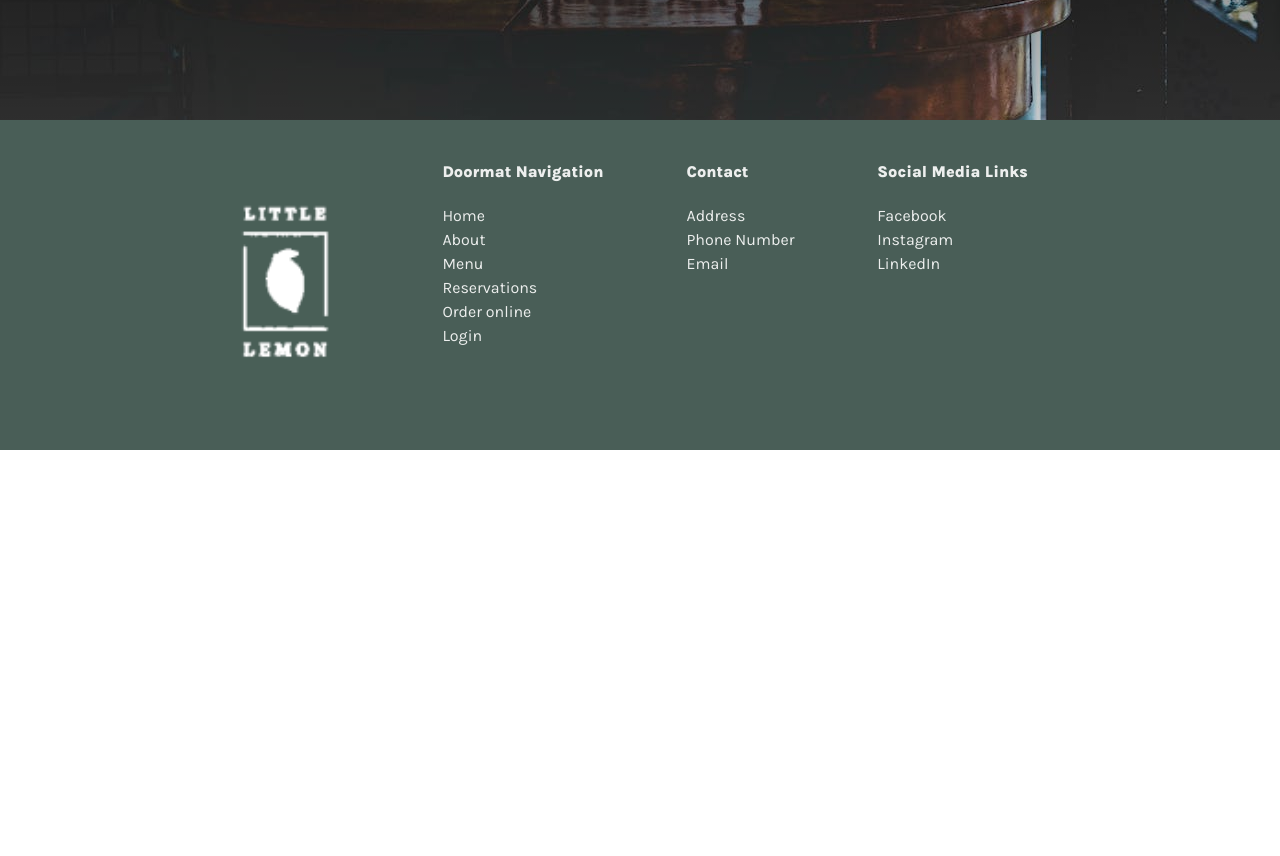
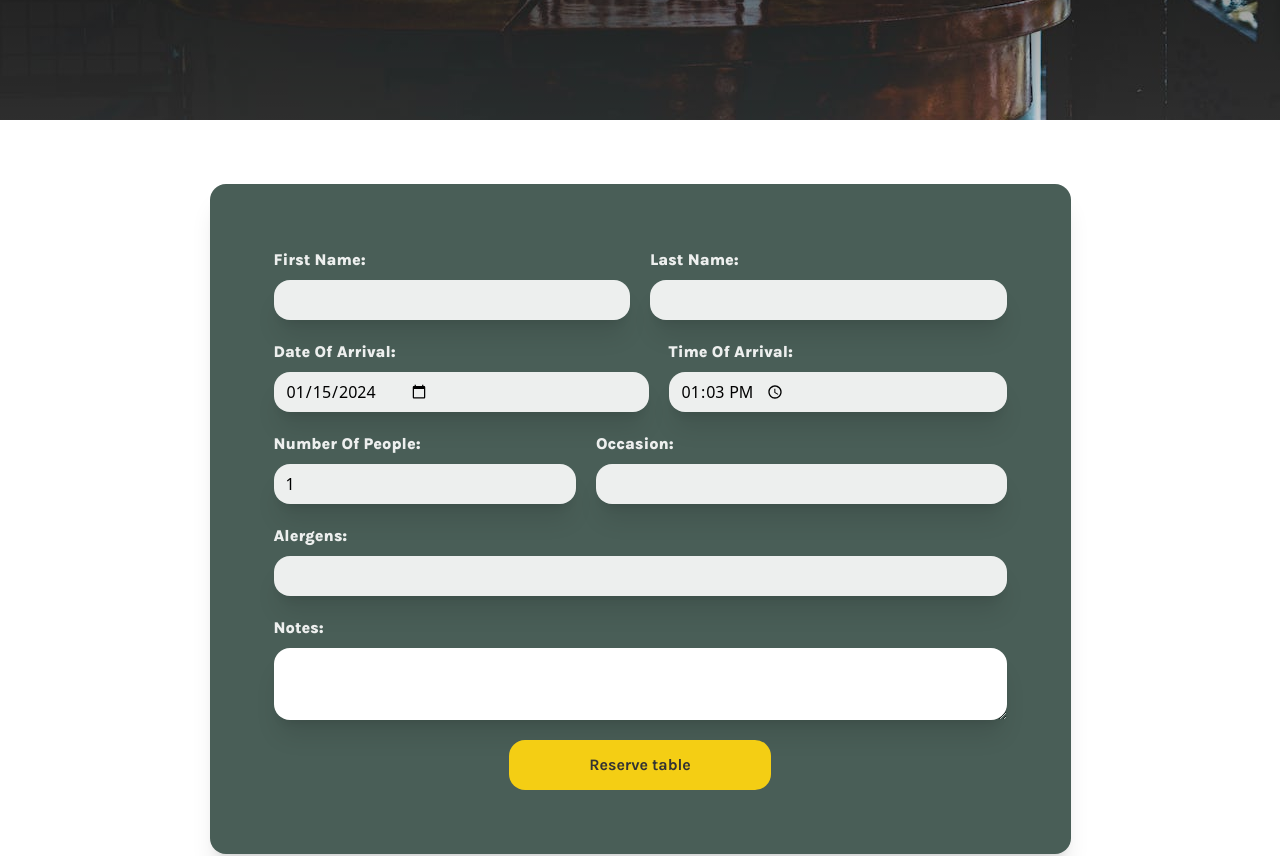
Before and after one commit to KK998/little-lemon-app, a React (Create React App) app: page /reservations in a window 1280 px wide. Shown: the part 500-1356 px from the top of the page. Before the commit the page ends 950 px from the top, so only its background shows below. Built offline with nearby package versions, Linux system fonts and the light colour scheme; a web font is replaced by a local one.

Commit message:
first form components and the initial reservation table form

```diff
--- a/src/components/Button.tsx
+++ b/src/components/Button.tsx
@@ -16,17 +16,17 @@ const ButtonVariants = cva("h-[50px] py-4 px-20 rounded-2xl max-w-full flex item
     }
 });
 
-type Props = React.PropsWithChildren & React.HTMLAttributes<HTMLButtonElement> & VariantProps<typeof ButtonVariants>;
+type Props = React.PropsWithChildren<React.HTMLAttributes<HTMLButtonElement> & VariantProps<typeof ButtonVariants> & {
+    buttonType?: "button" | "submit" | "reset"
+}>;
 
-function Button({ children, className, kind, ...props }: Props) {
+function Button({ children, className, kind, buttonType, ...props }: Props) {
     return (
-        <Typography
-            className={ButtonVariants({ kind, className })}
-            tag="button"
-            type="Card title"
-            {...props}>
-            {children}
-        </Typography>
+        <button className={ButtonVariants({ kind, className })} type={buttonType} {...props}>
+            <Typography type="Card title">
+                {children}
+            </Typography>
+        </button>
     )
 }
 
--- /dev/null
+++ b/src/components/FormField.tsx
@@ -0,0 +1,32 @@
+import cn from '../util/cn'
+import colors from '../util/colors'
+import Typography from './Typography'
+
+function Input({ name, type = "text", className, ...props }: React.InputHTMLAttributes<HTMLInputElement>) {
+  return <input className={cn("flex items-center h-10 px-3 font-medium text-base rounded-2xl shadow-xl focus-within:outline-none focus-within:shadow", colors.bg.secondary.white, className)} name={name} type={type} {...props} />
+}
+
+function TextArea({ name, className, ...props }: React.TextareaHTMLAttributes<HTMLTextAreaElement>) {
+  return <textarea className={cn("p-3 font-medium text-base rounded-2xl shadow-xl focus-within:outline-none focus-within:shadow", className)} name={name} {...props} />
+}
+
+type Props = React.PropsWithChildren<{
+  label: string
+  name: string
+}>
+
+function FormField({ children, label, name }: Props) {
+  return (
+    <div className='flex flex-col flex-grow gap-2'>
+      <Typography tag="label" type="Section categories" className={cn(colors.text.secondary.white)} htmlFor={name}>
+        {label}:
+      </Typography>
+      {children}
+    </div>
+  )
+}
+
+FormField.Input = Input;
+FormField.TextArea = TextArea;
+
+export default FormField
--- a/src/components/Typography.tsx
+++ b/src/components/Typography.tsx
@@ -14,9 +14,10 @@ type Props = React.PropsWithChildren<{
     className?: string
     tag?: React.ElementType
     type?: TypographyStyles
+    htmlFor?: string
 }>
 
-function Typography({ className, children, tag, type = 'Regular text' }: Props) {
+function Typography({ className, children, tag, type = 'Regular text', ...props }: Props) {
     const Element = tag || 'p'
 
     switch (type) {
@@ -47,7 +48,7 @@ function Typography({ className, children, tag, type = 'Regular text' }: Props)
     }
 
     return (
-        <Element className={className}>{children}</Element>
+        <Element className={className} {...props}>{children}</Element>
     )
 }
 
--- a/src/pages/Reservations.tsx
+++ b/src/pages/Reservations.tsx
@@ -1,13 +1,151 @@
+import { createContext, useContext, useState } from "react";
+
 import Hero from "../components/Hero"
 import Typography from "../components/Typography"
+import Testimonials from "../components/Testimonials";
+import About from "../components/About";
+import Button from "../components/Button";
+import FormField from "../components/FormField";
 import Default from "../layouts/Default"
 
-import ReservationJPEG from "../assets/reservation.jpeg";
+import cn from "../util/cn";
 import colors from "../util/colors";
 
-function Reservations() {
+import ReservationJPEG from "../assets/reservation.jpeg";
+
+type ReservationStep = "FORM" | "CONFIRMATION" | "SUCCESS"
+
+type ReservationFormFields = {
+    firstName: string
+    lastName: string
+    date: string
+    time: string
+    numberOfPeople: number
+    occasion: string
+    alergens?: string
+    notes?: string
+}
+
+const MAXIMUM_NUMBER_OF_PEOPLE = 50
+
+function FormRow({ children }: React.PropsWithChildren<{}>) {
+    return <div className="flex flex-wrap gap-5">{children}</div>
+}
+
+function ReservationForm() {
+    const { formFields, setFormFields, setStep } = useReservationContext()
+
+    const handleFormSubmit = (event: React.FormEvent<HTMLFormElement>) => {
+        event.preventDefault()
+        setStep("CONFIRMATION")
+    }
+
     return (
-        <Default>
+        <section className="flex items-center justify-center py-16">
+            <form onSubmit={handleFormSubmit} className={cn("container mx-auto flex flex-col gap-5 p-16 shadow-xl rounded-2xl", colors.bg.primary.green)}>
+                <FormRow>
+                    <FormField label="First Name" name="firstName">
+                        <FormField.Input
+                            name="firstName"
+                            type="text"
+                            value={formFields.firstName}
+                            onChange={(e) => setFormFields({ ...formFields, firstName: e.target.value })}
+                            required
+                        />
+                    </FormField>
+                    <FormField label="Last Name" name="lastName">
+                        <FormField.Input
+                            name="lastName"
+                            type="text"
+                            value={formFields.lastName}
+                            onChange={(e) => setFormFields({ ...formFields, lastName: e.target.value })}
+                            required
+                        />
+                    </FormField>
+                </FormRow>
+                <FormRow>
+                    <FormField label="Date Of Arrival" name="date">
+                        <FormField.Input
+                            name="date"
+                            type="date"
+                            value={formFields.date}
+                            onChange={(e) => setFormFields({ ...formFields, date: e.target.value })}
+                            required
+                        />
+                    </FormField>
+                    <FormField label="Time Of Arrival" name="time">
+                        <FormField.Input
+                            name="time"
+                            type="time"
+                            value={formFields.time}
+                            onChange={(e) => setFormFields({ ...formFields, time: e.target.value })}
+                            required
+                        />
+                    </FormField>
+                </FormRow>
+                <FormRow>
+                    <FormField label="Number Of People" name="numberOfPeople">
+                        <FormField.Input
+                            name="numberOfPeople"
+                            type="number"
+                            value={formFields.numberOfPeople}
+                            onChange={(e) => setFormFields({ ...formFields, numberOfPeople: Number(e.target.value) })}
+                            min={1}
+                            max={MAXIMUM_NUMBER_OF_PEOPLE}
+                            required
+                        />
+                    </FormField>
+                    <FormField label="Occasion" name="occasion">
+                        <FormField.Input
+                            name="occasion"
+                            type="text"
+                            value={formFields.occasion}
+                            onChange={(e) => setFormFields({ ...formFields, occasion: e.target.value })}
+                        />
+                    </FormField>
+                </FormRow>
+                <FormRow>
+                    <FormField label="Alergens" name="alergens">
+                        <FormField.Input
+                            name="alergens"
+                            type="text"
+                            value={formFields.alergens}
+                            onChange={(e) => setFormFields({ ...formFields, alergens: e.target.value })}
+                        />
+                    </FormField>
+                </FormRow>
+                <FormRow>
+                    <FormField label="Notes" name="notes">
+                        <FormField.TextArea
+                            name="notes"
+                            value={formFields.notes}
+                            onChange={(e) => setFormFields({ ...formFields, notes: e.target.value })}
+                        />
+                    </FormField>
+                </FormRow>
+                <FormRow>
+                    <Button kind={"yellow"} className="mx-auto" buttonType="submit">
+                        Reserve table
+                    </Button>
+                </FormRow>
+            </form>
+        </section>
+    )
+}
+
+function ReservationConfirmation() {
+    return <div />
+}
+
+function ReservationSuccess() {
+    return <div />
+}
+
+function stepToComponent(step: ReservationStep) {
+    switch (step) {
+        case "FORM":
+            return (
+                <>
                     <Hero image={ReservationJPEG} className={colors.text.secondary.white}>
                         <Typography tag="h1" type="Display title" className={colors.text.primary.yellow}>
                             Reserve a table
@@ -17,7 +155,60 @@ function Reservations() {
                             To reserve the table with us, please enter the required information below.
                         </Typography>
                     </Hero>
+                    <ReservationForm />
+                    <Testimonials />
+                    <About />
+                </>
+            )
+        case "CONFIRMATION":
+            return (
+                <>
+                    <ReservationConfirmation />
+                    <Testimonials />
+                    <About />
+                </>
+            )
+        case "SUCCESS":
+            return <ReservationSuccess />
+    }
+}
+
+type ReservationContextValue = {
+    formFields: ReservationFormFields
+    setFormFields: (fields: ReservationFormFields) => void
+    step: ReservationStep
+    setStep: (step: ReservationStep) => void
+}
+
+const ReservationContext = createContext<ReservationContextValue | null>(null)
+
+const useReservationContext = () => {
+    const context = useContext(ReservationContext);
+    if (!context) {
+        throw new Error("useReservationContext must be used within a ReservationContextProvider")
+    }
+    return context
+}
+
+function Reservations() {
+    const [step, setStep] = useState<ReservationStep>("FORM")
+    const [formFields, setFormFields] = useState<ReservationFormFields>({
+        firstName: "",
+        lastName: "",
+        date: new Date().toISOString().split("T")[0], // current date
+        time: new Date().toISOString().split("T")[1].split(":").slice(0, 2).join(":"), // current time (hour:minutes)
+        numberOfPeople: 1,
+        occasion: "",
+        alergens: "",
+        notes: ""
+    })
+
+    return (
+        <ReservationContext.Provider value={{ formFields, setFormFields, step, setStep }}>
+            <Default>
+                {stepToComponent(step)}
             </Default>
+        </ReservationContext.Provider>
     )
 }
 
```
Lines whose indentation alone changed are shown as unchanged.
